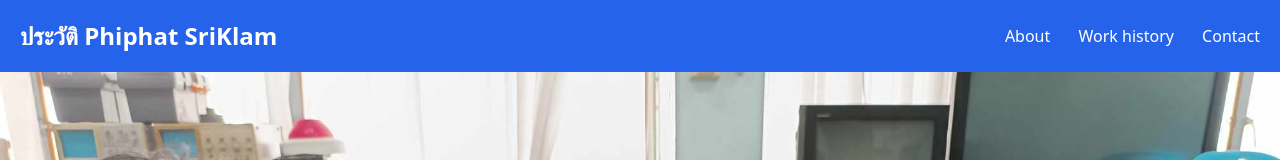
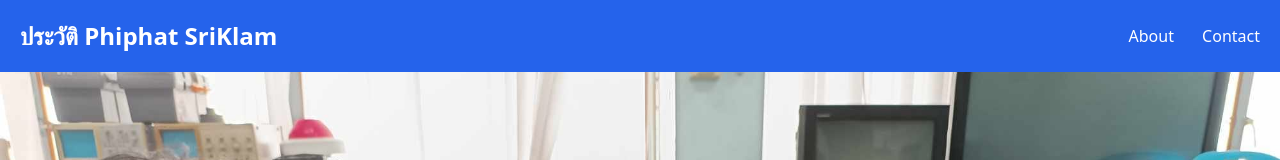
Before and after one commit to PhiphatS403/New-Work, a website: page public/index.html in a window 1280 px wide. Shown: the top 160 px of the page. Drawn offline with nearby package versions, Linux system fonts and the light colour scheme.

Commit message:
Commit10

```diff
--- a/public/index.html
+++ b/public/index.html
@@ -14,7 +14,6 @@
             <a href="#" class="text-white text-2xl font-semibold">ประวัติ Phiphat SriKlam </a>
             <div class="space-x-6">
                 <a href="#about" class="text-white hover:text-gray-300">About</a>
-                <a href="#Work history" class="text-white hover:text-gray-300">Work history</a>
                 <a href="#contact" class="text-white hover:text-gray-300">Contact</a>
             </div>
         </div>
```
